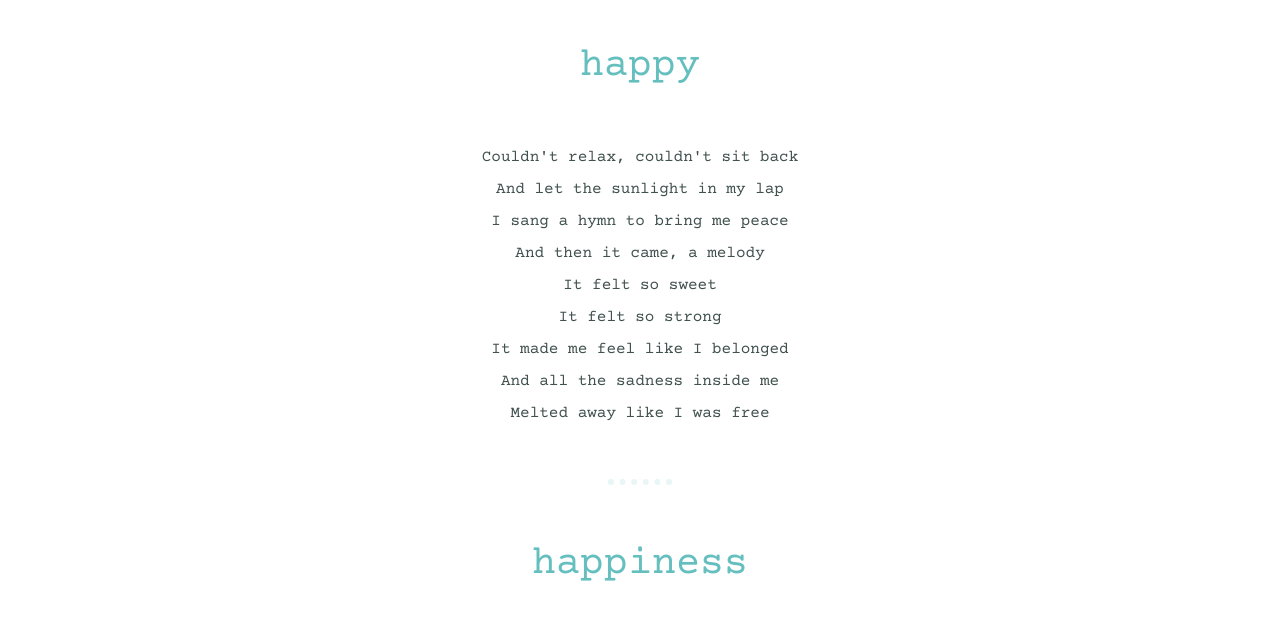
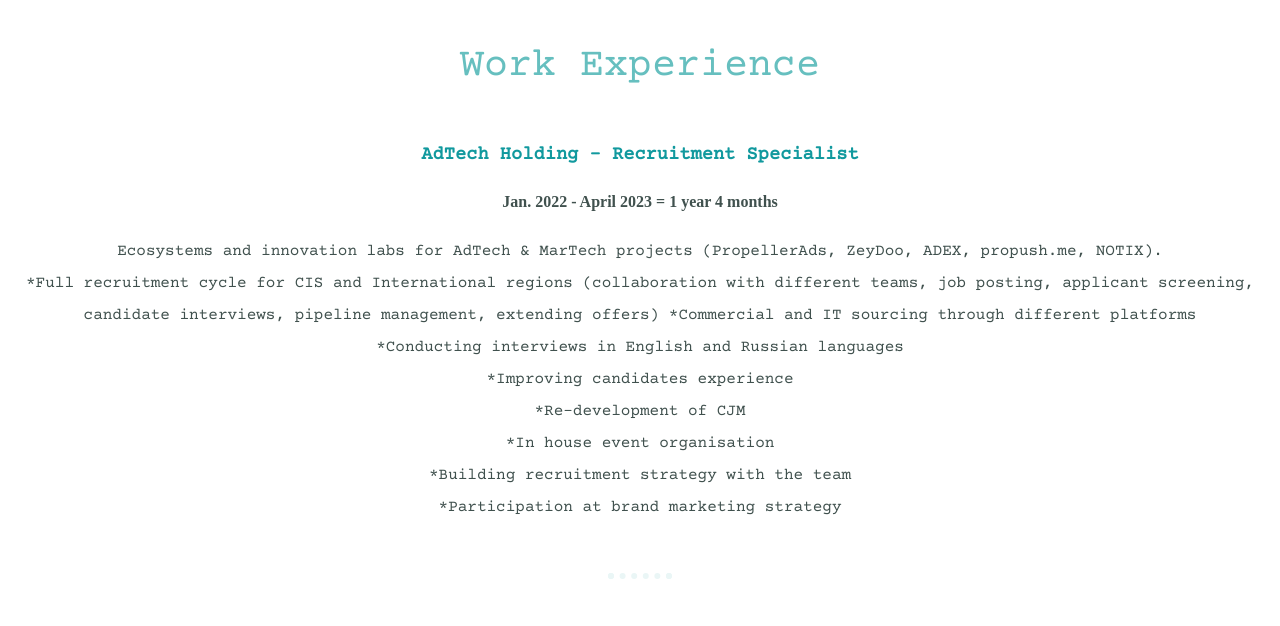
Before and after one commit to natgotobed/natacv, a plain HTML site: page index.html in a window 1280 px wide. Shown: the part 915-1541 px from the top of the page. Drawn offline with nearby package versions, Linux system fonts and the light colour scheme; a web font is replaced by a local one.

Commit message:
updated info
added work experience

```diff
--- a/index.html
+++ b/index.html
@@ -25,16 +25,19 @@
   <div class="middle-container">
     <div class="profile">
       <img class="sparkles" src="https://media.giphy.com/media/USIvGd5vXa39mGCLUX/giphy.gif" alt="sparkles">
-      <h2>happy</h2>
-      <p>Couldn't relax, couldn't sit back <br>
-        And let the sunlight in my lap <br>
-        I sang a hymn to bring me peace <br>
-        And then it came, a melody <br>
-        It felt so sweet <br>
-        It felt so strong <br>
-        It made me feel like I belonged <br>
-        And all the sadness inside me <br>
-        Melted away like I was free</p>
+     <h2>Work Experience</h2>
+      <h3>AdTech Holding - Recruitment Specialist</h3>
+      <h4>Jan. 2022 - April 2023 = 1 year 4 months</h4>
+      <p>Ecosystems and innovation labs for AdTech & MarTech projects (PropellerAds, ZeyDoo, ADEX, propush.me, NOTIX).<br>
+
+*Full recruitment cycle for CIS and International regions (collaboration with different teams, job posting, applicant screening, candidate interviews, pipeline management, extending offers)
+*Commercial and IT sourcing through different platforms <br>
+*Conducting interviews in English and Russian languages <br>
+*Improving candidates experience <br>
+*Re-development of CJM <br>
+*In house event organisation <br>
+*Building recruitment strategy with the team <br>
+*Participation at brand marketing strategy </p>
     </div>
     <hr class="hrdots">
     <div class="skills">
```
